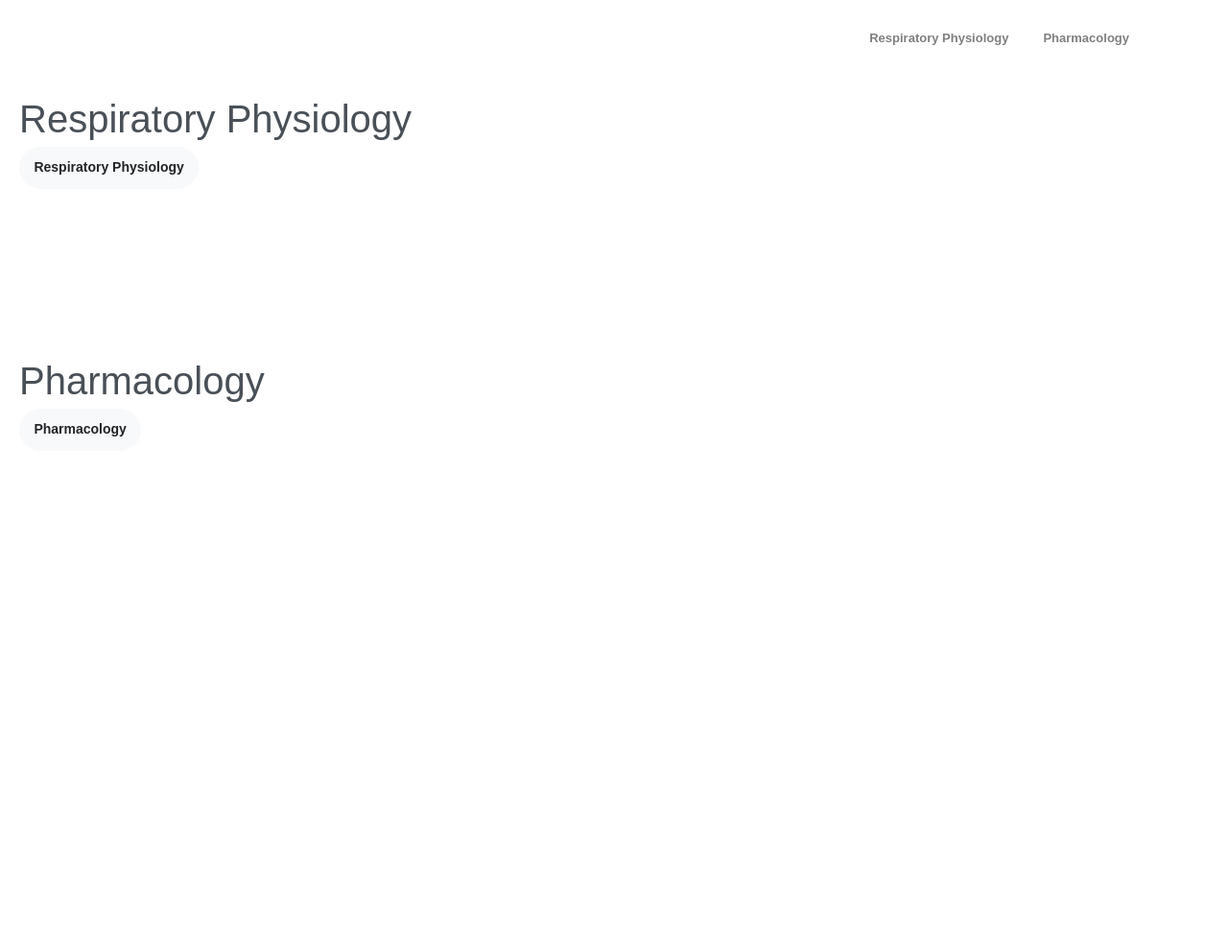
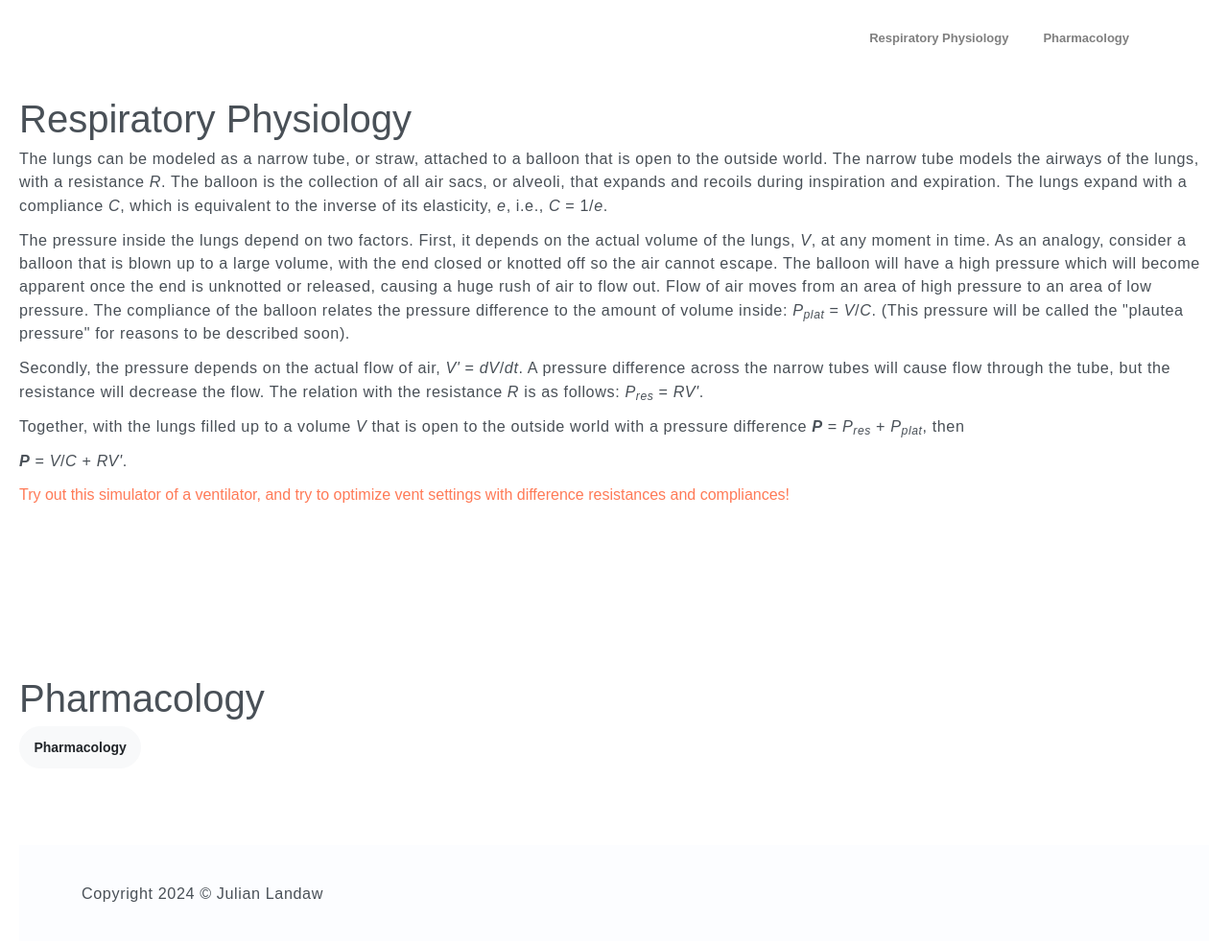
Before and after one commit to julianlandaw/physio, a plain HTML site: page docs/index.html in a window 1280 px wide. Shown: the whole page at 96% size. Before the commit the page ends 800 px from the top, so only its background shows below. Drawn offline with nearby package versions, Linux system fonts and the light colour scheme.

Commit message:
Update 3/11/2024

```diff
--- a/docs/index.html
+++ b/docs/index.html
@@ -5,7 +5,7 @@
     <meta name="viewport" content="width=device-width, initial-scale=1, shrink-to-fit=no">
     <meta name="description" content="Start your development with Steller landing page.">
     <meta name="author" content="Devcrud">
-    <title>Respiratory Physiology</title>
+    <title>Physiology and Pharmacology</title>
     <!-- font icons -->
     <link rel="stylesheet" href="assets/vendors/themify-icons/css/themify-icons.css">
     <!-- Bootstrap + Steller main styles -->
@@ -53,11 +53,56 @@
 
     <section id="respiratory" class="section mt-3">
         <h1>Respiratory Physiology</h1>
-        <a class="btn btn-light rounded" href="respiratory.html">Respiratory Physiology</a>
+        <p>
+            The lungs can be modeled as a narrow tube, or straw, attached to a balloon that is open to the outside world. The narrow tube models the airways of the lungs, with a resistance <i>R</i>. The balloon is the collection of all air sacs, or alveoli, that expands and recoils during inspiration and expiration. The lungs expand with a compliance <i>C</i>, which is equivalent to the inverse of its elasticity, <i>e</i>, i.e., <i>C</i> = 1/<i>e</i>.
+        </p>
+        <p>
+            The pressure inside the lungs depend on two factors. First, it depends on the actual volume of the lungs, <i>V</i>, at any moment in time. As an analogy, consider a balloon that is blown up to a large volume, with the end closed or knotted off so the air cannot escape. The balloon will have a high pressure which will become apparent once the end is unknotted or released, causing a huge rush of air to flow out. Flow of air moves from an area of high pressure to an area of low pressure. The compliance of the balloon relates the pressure difference to the amount of volume inside: <i>P<sub>plat</sub></i> = <i>V</i>/<i>C</i>. (This pressure will be called the "plautea pressure" for reasons to be described soon).
+        </p>
+        <p>
+            Secondly, the pressure depends on the actual flow of air, <i>V'</i> = <i>dV</i>/<i>dt</i>. A pressure difference across the narrow tubes will cause flow through the tube, but the resistance will decrease the flow. The relation with the resistance <i>R</i> is as follows: <i>P<sub>res</sub></i> = <i>RV'</i>.
+        </p>
+        <p>Together, with the lungs filled up to a volume <i>V</i> that is open to the outside world with a pressure difference <b><i>P</i></b> = <i>P<sub>res</sub></i> + <i>P<sub>plat</sub></i>, then
+        </p>
+        <p>
+            <b><i>P</i></b> = <i>V</i>/<i>C</i> + <i>RV'</i>.
+        </p>
+        <a href="respiratory.html">Try out this simulator of a ventilator, and try to optimize vent settings with difference resistances and compliances!</a>
     </section>
-    <section id="respiratory" class="section mt-3">
+
+    <section id="pharmacology" class="section mt-3">
         <h1>Pharmacology</h1>
         <a class="btn btn-light rounded" href="pharmacology.html">Pharmacology</a>
     </section>
+    <!-- Page Footer -->
+    <footer class="page-footer">
+        <div class="container">
+            <div class="row align-items-center">
+                <div class="col-sm-6">
+                    <p>Copyright <script>document.write(new Date().getFullYear())</script> &copy; Julian Landaw</p>
+                </div>
+                <!--
+                <div class="col-sm-6">
+                    <div class="socials">
+                        <a class="social-item" href="javascript:void(0)"><i class="ti-facebook"></i></a>
+                        <a class="social-item" href="javascript:void(0)"><i class="ti-google"></i></a>
+                        <a class="social-item" href="javascript:void(0)"><i class="ti-github"></i></a>
+                        <a class="social-item" href="javascript:void(0)"><i class="ti-twitter"></i></a>
+                    </div>
+                </div>
+                -->
+            </div>
+        </div>
+    </footer>
+    <!-- End of page footer -->
+
+	<!-- core  -->
+    <script src="assets/vendors/jquery/jquery-3.4.1.js"></script>
+    <script src="assets/vendors/bootstrap/bootstrap.bundle.js"></script>
+    <!-- bootstrap 3 affix -->
+	<script src="assets/vendors/bootstrap/bootstrap.affix.js"></script>
+
+    <!-- steller js -->
+    <script src="assets/js/steller.js"></script>
 </body>
 </html>
```
Also changed, not shown: 1 other file.
